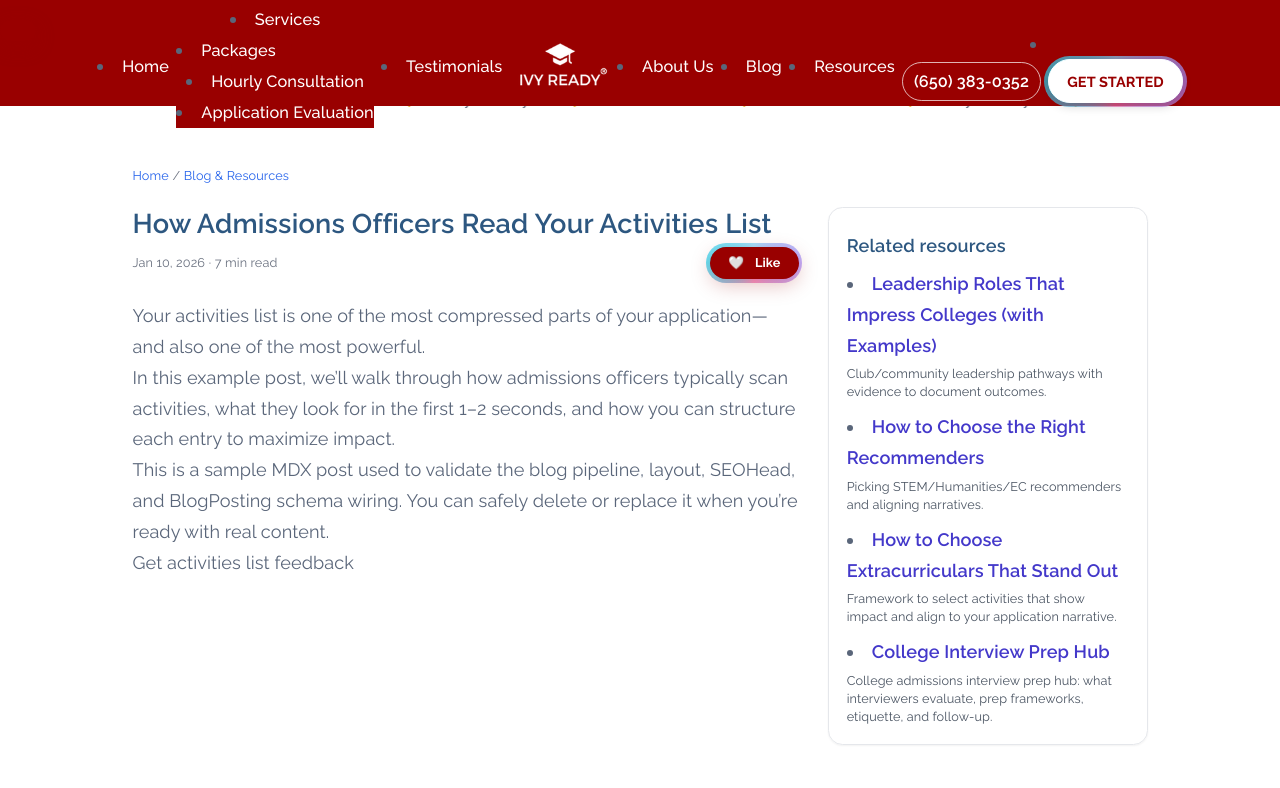
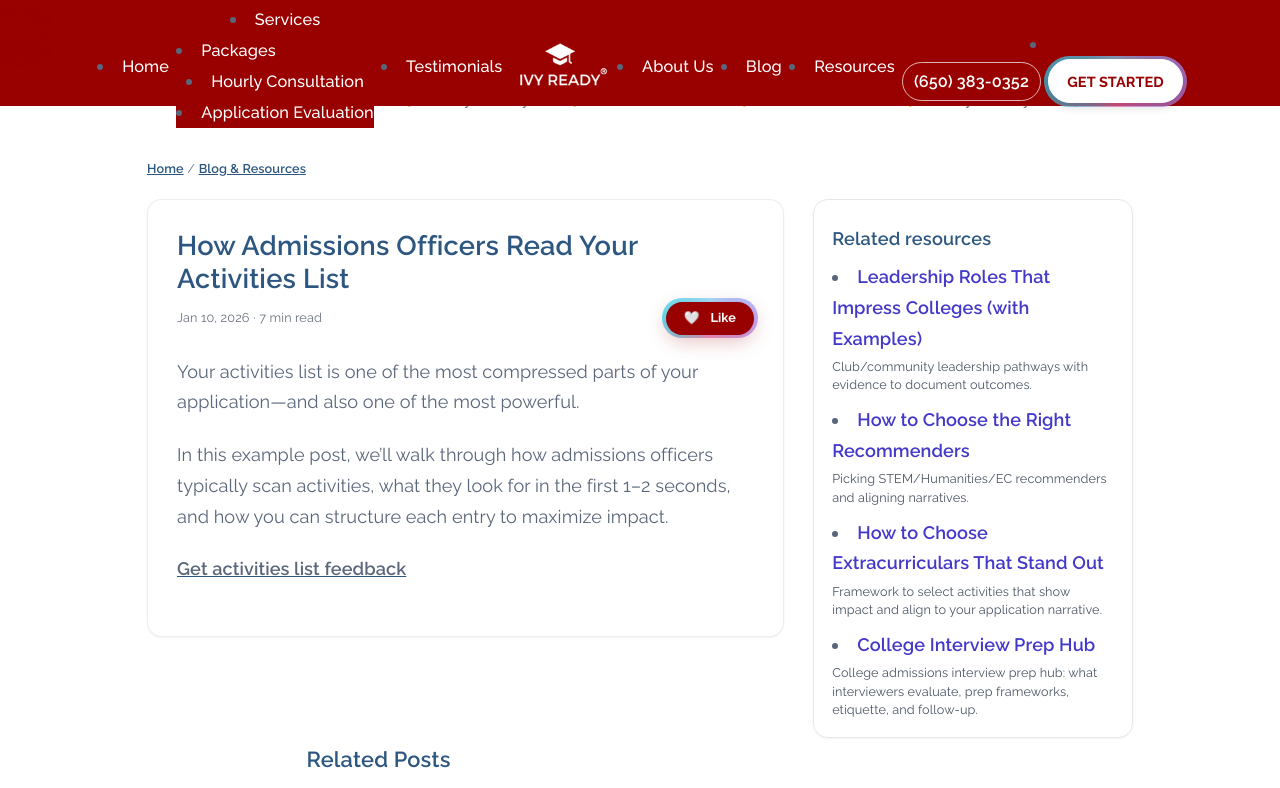
Before and after one commit to TesCoder/IR, a Next.js app in the folder next-js-site/: page /blog/activities-list-review in a window 1280 px wide. Shown: the top 788 px of the page. Built offline with nearby package versions, Linux system fonts and the light colour scheme.

Commit message:
blog styling

```diff
--- a/next-js-site/components/blog/BlogPostLayout.jsx
+++ b/next-js-site/components/blog/BlogPostLayout.jsx
@@ -44,6 +44,36 @@ export default function BlogPostLayout({ post, children, railLinks = [] }) {
   }, []);
 
   useEffect(() => {
+    const articleEl = document.querySelector("main article");
+    if (!articleEl) return;
+
+    const slugify = (text) =>
+      text
+        .toLowerCase()
+        .trim()
+        .replace(/[^\w\s-]/g, "")
+        .replace(/\s+/g, "-");
+
+    const headings = Array.from(articleEl.querySelectorAll("h2, h3"));
+    headings.forEach((heading) => {
+      const text = heading.textContent || heading.innerText || "";
+      if (!text) return;
+      const existingId = heading.getAttribute("id");
+      const id = existingId || slugify(text);
+      heading.setAttribute("id", id);
+
+      if (!heading.querySelector(".heading-anchor")) {
+        const anchor = document.createElement("a");
+        anchor.className = "heading-anchor";
+        anchor.href = `#${id}`;
+        anchor.setAttribute("aria-label", `Jump to section: ${text}`);
+        anchor.innerText = "¶";
+        heading.appendChild(anchor);
+      }
+    });
+  }, []);
+
+  useEffect(() => {
     if (typeof window === "undefined") return;
     const stored = window.localStorage.getItem(storageKey);
     setLiked(stored === "1");
@@ -70,19 +100,19 @@ export default function BlogPostLayout({ post, children, railLinks = [] }) {
   };
 
   return (
-    <main className="max-w-6xl mx-auto py-12 px-4">
+    <main className="max-w-6xl mx-auto pt-10 px-5 md:px-8">
       <nav className="mb-6 text-sm">
-        <Link href="/" className="text-blue-600 hover:underline">
+        <Link href="/" className="text-ivy-blue underline hover:no-underline font-semibold">
           Home
         </Link>
         <span className="mx-1 text-gray-500">/</span>
-        <Link href="/blog" className="text-blue-600 hover:underline">
+        <Link href="/blog" className="text-ivy-blue underline hover:no-underline font-semibold">
           Blog &amp; Resources
         </Link>
       </nav>
 
       <div className="grid lg:grid-cols-[minmax(0,1fr)_320px] gap-8 items-start">
-        <article>
+        <article className="rounded-2xl border border-gray-200/70 bg-white shadow-sm p-6 md:p-8 space-y-6">
           <header className="mb-6">
             <h1 className="text-3xl font-semibold mb-2">{post.title}</h1>
             <div className="flex items-center justify-between gap-4">
@@ -110,7 +140,7 @@ export default function BlogPostLayout({ post, children, railLinks = [] }) {
             </div>
           </header>
 
-          <div className="prose prose-lg max-w-none">{children}</div>
+          <div className="prose prose-lg prose-ivy lg:prose-xl max-w-none">{children}</div>
         </article>
 
         <Rail links={railLinks} />
--- a/next-js-site/content/blog/activities-list-review.mdx
+++ b/next-js-site/content/blog/activities-list-review.mdx
@@ -20,8 +20,6 @@ Your activities list is one of the most compressed parts of your application—a
 
 In this example post, we’ll walk through how admissions officers typically scan activities, what they look for in the first 1–2 seconds, and how you can structure each entry to maximize impact.
 
-> This is a sample MDX post used to validate the blog pipeline, layout, SEOHead, and BlogPosting schema wiring. You can safely delete or replace it when you’re ready with real content.
-
 <a
   href="/free-consultation"
   onClick={() => {
--- a/next-js-site/content/blog/admissions-essays-hub.mdx
+++ b/next-js-site/content/blog/admissions-essays-hub.mdx
@@ -16,6 +16,17 @@ readingTime: 10
 thumbnail: "/images/banners/banner_success_aj39eiueorue-1600w.webp"
 requires_downloadable: false
 ready_to_publish: true
+rail:
+  slug: "/blog/admissions-essays-hub"
+  title: "Admissions Essays Playbook"
+  destination: "/free-consultation"
+  type: "blog"
+  slot: "article_related"
+  ctaPayload:
+    event: "cta_click"
+    location: "article_related"
+    text: "Plan your essay timeline"
+    destination: "/free-consultation"
 ---
 Admissions essays are not a writing contest. They’re a decision tool.
 
--- a/next-js-site/content/blog/common-app-personal-statement-structure.mdx
+++ b/next-js-site/content/blog/common-app-personal-statement-structure.mdx
@@ -16,7 +16,17 @@ readingTime: 10
 thumbnail: "/images/banners/banner_success_aj39eiueorue-1600w.webp"
 requires_downloadable: true
 ready_to_publish: false
-
+rail:
+  slug: "/blog/common-app-personal-statement-structure"
+  title: "Common App Personal Statement Structure"
+  destination: "/free-consultation"
+  type: "blog"
+  slot: "article_related"
+  ctaPayload:
+    event: "cta_click"
+    location: "article_related"
+    text: "Get essay feedback"
+    destination: "/free-consultation"
 ---
 The Common App personal statement is one of the few parts of your application where you control the frame. That’s why it matters — and why so many drafts fail in the same predictable ways.
 
--- a/next-js-site/content/blog/how-to-write-why-school-essays.mdx
+++ b/next-js-site/content/blog/how-to-write-why-school-essays.mdx
@@ -15,7 +15,17 @@ readingTime: 11
 thumbnail: "/images/banners/banner_success_aj39eiueorue-1600w.webp"
 requires_downloadable: true
 ready_to_publish: false
-
+rail:
+  slug: "/blog/how-to-write-why-school-essays"
+  title: "How to Write \"Why School\" Essays"
+  destination: "/blog/how-to-write-why-school-essays#guide"
+  type: "blog"
+  slot: "article_related"
+  ctaPayload:
+    event: "guide_download"
+    location: "article_related"
+    text: "Download \"Why School\" checklist"
+    destination: "/blog/how-to-write-why-school-essays#guide"
 ---
 
 <script type="application/ld+json">
--- a/next-js-site/content/blog/supplemental-essays-strategy.mdx
+++ b/next-js-site/content/blog/supplemental-essays-strategy.mdx
@@ -16,6 +16,17 @@ readingTime: 11
 thumbnail: "/images/banners/banner_success_aj39eiueorue-1600w.webp"
 requires_downloadable: false
 ready_to_publish: true
+rail:
+  slug: "/blog/supplemental-essays-strategy"
+  title: "Supplemental Essays Strategy by School Type"
+  destination: "/free-consultation"
+  type: "blog"
+  slot: "article_related"
+  ctaPayload:
+    event: "cta_click"
+    location: "article_related"
+    text: "Map your supplement plan"
+    destination: "/free-consultation"
 ---
 Supplements don’t feel hard because any single essay is impossible.
 
--- a/next-js-site/content/blog/uc-activities-pi-q-examples.mdx
+++ b/next-js-site/content/blog/uc-activities-pi-q-examples.mdx
@@ -16,6 +16,17 @@ readingTime: 11
 thumbnail: "/images/banners/banner_success_aj39eiueorue-1600w.webp"
 requires_downloadable: false
 ready_to_publish: true
+rail:
+  slug: "/blog/uc-activities-pi-q-examples"
+  title: "UC PIQ & Activities Examples"
+  destination: "/free-consultation"
+  type: "blog"
+  slot: "article_related"
+  ctaPayload:
+    event: "cta_click"
+    location: "article_related"
+    text: "UC essay consult"
+    destination: "/free-consultation"
 ---
 UC applications reward clarity and proof.
 
--- a/next-js-site/package.json
+++ b/next-js-site/package.json
@@ -42,6 +42,7 @@
   "devDependencies": {
     "@netlify/plugin-nextjs": "^5.11.6",
     "@playwright/test": "^1.57.0",
+    "@tailwindcss/typography": "^0.5.19",
     "autoprefixer": "^10.4.13",
     "jsdom": "^27.4.0",
     "jsonld": "^9.0.0",
--- a/next-js-site/styles/globals.css
+++ b/next-js-site/styles/globals.css
@@ -544,3 +544,54 @@ input[type="tel"]:focus {
     url('/images/banners/banner_success_aj39eiueorue-2400w.webp') 2x
   );
 }
+
+/* ---------------------------
+   Blog prose & anchors
+---------------------------- */
+.prose-ivy .heading-anchor {
+  margin-left: 0.35rem;
+  opacity: 0;
+  color: #244568;
+  text-decoration: none;
+  font-size: 0.85em;
+  transition: opacity 0.15s ease, color 0.15s ease;
+}
+
+.prose-ivy h2:hover .heading-anchor,
+.prose-ivy h3:hover .heading-anchor,
+.prose-ivy h2:focus-within .heading-anchor,
+.prose-ivy h3:focus-within .heading-anchor {
+  opacity: 1;
+}
+
+.prose-ivy .heading-anchor:focus-visible {
+  opacity: 1;
+  outline: 2px solid #2D5780;
+  outline-offset: 2px;
+}
+
+.prose-ivy ul { list-style-position: outside; }
+.prose-ivy ol { list-style-position: outside; }
+
+.prose-ivy .mdx-cta {
+  display: inline-flex;
+  align-items: center;
+  gap: 0.4rem;
+  background: var(--ivy-red);
+  color: #fff;
+  border-radius: 999px;
+  padding: 0.55rem 1rem;
+  font-weight: 700;
+  box-shadow: 0 6px 20px rgba(153, 0, 0, 0.25);
+  transition: background 0.2s ease, transform 0.1s ease, box-shadow 0.2s ease;
+}
+
+.prose-ivy .mdx-cta:hover {
+  background: var(--ivy-red-dark);
+  transform: translateY(-1px);
+  box-shadow: 0 10px 28px rgba(153, 0, 0, 0.28);
+}
+
+.prose-ivy .mdx-cta:active {
+  transform: translateY(0);
+}
--- a/next-js-site/tailwind.config.js
+++ b/next-js-site/tailwind.config.js
@@ -27,6 +27,108 @@ module.exports = {
       colors: {
         'ivy-blue': "#2D5780",
         'ivy-red': "#990001"
+      },
+      typography: {
+        ivy: {
+          css: {
+            '--tw-prose-body': '#5a667a',
+            '--tw-prose-headings': '#2D5780',
+            '--tw-prose-links': '#2D5780',
+            '--tw-prose-links-hover': '#244568',
+            '--tw-prose-bold': '#2D5780',
+            '--tw-prose-counters': '#2D5780',
+            '--tw-prose-bullets': '#2D5780',
+            '--tw-prose-hr': '#d7dde6',
+            '--tw-prose-quotes': '#2D5780',
+            '--tw-prose-quote-borders': '#2D5780',
+            '--tw-prose-captions': '#5a667a',
+            '--tw-prose-code': '#2D5780',
+            '--tw-prose-pre-code': '#f8fafc',
+            '--tw-prose-pre-bg': '#0b1220',
+            '--tw-prose-th-borders': '#d7dde6',
+            '--tw-prose-td-borders': '#e5e7eb',
+            a: {
+              color: '#2D5780',
+              textDecoration: 'underline',
+              fontWeight: '600',
+              transition: 'color 0.2s ease',
+              '&:hover': { color: '#244568' },
+              '&:focus-visible': {
+                outline: '2px solid #2D5780',
+                outlineOffset: '2px',
+              },
+            },
+            strong: { color: '#2D5780' },
+            h2: {
+              position: 'relative',
+              paddingLeft: '1rem',
+              marginTop: '1.6rem',
+              marginBottom: '0.9rem',
+              borderLeft: '4px solid #2D5780',
+              scrollMarginTop: '5rem',
+            },
+            h3: {
+              position: 'relative',
+              paddingLeft: '0.75rem',
+              marginTop: '1.25rem',
+              marginBottom: '0.6rem',
+              borderLeft: '3px solid #d7dde6',
+              scrollMarginTop: '5rem',
+            },
+            ul: { paddingLeft: '1.2rem' },
+            ol: { paddingLeft: '1.2rem' },
+            'ul > li': { marginTop: '0.35rem', marginBottom: '0.35rem' },
+            'ol > li': { marginTop: '0.35rem', marginBottom: '0.35rem' },
+            blockquote: {
+              borderLeft: '4px solid #2D5780',
+              backgroundColor: '#f5f7fb',
+              padding: '0.9rem 1.25rem',
+              fontStyle: 'normal',
+              color: '#2D5780',
+            },
+            'blockquote p:first-of-type': { marginTop: '0' },
+            'blockquote p:last-of-type': { marginBottom: '0' },
+            code: {
+              backgroundColor: '#f5f7fb',
+              padding: '0.2rem 0.4rem',
+              borderRadius: '0.35rem',
+              fontWeight: '600',
+            },
+            pre: {
+              borderRadius: '0.75rem',
+              padding: '1rem 1.25rem',
+            },
+            table: {
+              width: '100%',
+              borderCollapse: 'separate',
+              borderSpacing: 0,
+            },
+            th: {
+              padding: '0.75rem',
+              backgroundColor: '#f8fafc',
+              color: '#2D5780',
+              fontWeight: '700',
+            },
+            td: { padding: '0.65rem', color: '#5a667a' },
+            'thead th': { borderBottom: '2px solid #d7dde6' },
+            'tbody tr': { borderBottom: '1px solid #e5e7eb' },
+            'tbody tr:nth-child(odd)': { backgroundColor: '#f8fafc' },
+            img: {
+              borderRadius: '0.75rem',
+              boxShadow: '0 4px 16px rgba(15,23,42,0.08)',
+              marginTop: '1.25rem',
+              marginBottom: '1.25rem',
+            },
+            figure: { textAlign: 'center' },
+            figcaption: {
+              color: '#5a667a',
+              fontSize: '0.95rem',
+              marginTop: '0.5rem',
+            },
+            hr: { marginTop: '2rem', marginBottom: '2rem' },
+            p: { marginTop: '0.9rem', marginBottom: '0.9rem' },
+          },
+        },
       },
       // backgroundImage: {
       //   'hero': "url('/images/banner/uDaptSSjK1.webp')",
@@ -58,5 +160,5 @@ module.exports = {
       },
     },
   },
-  plugins: [],
+  plugins: [require('@tailwindcss/typography')],
 }
```
Also changed, not shown: 2 other files (tests, documents, lock files or other folders).
